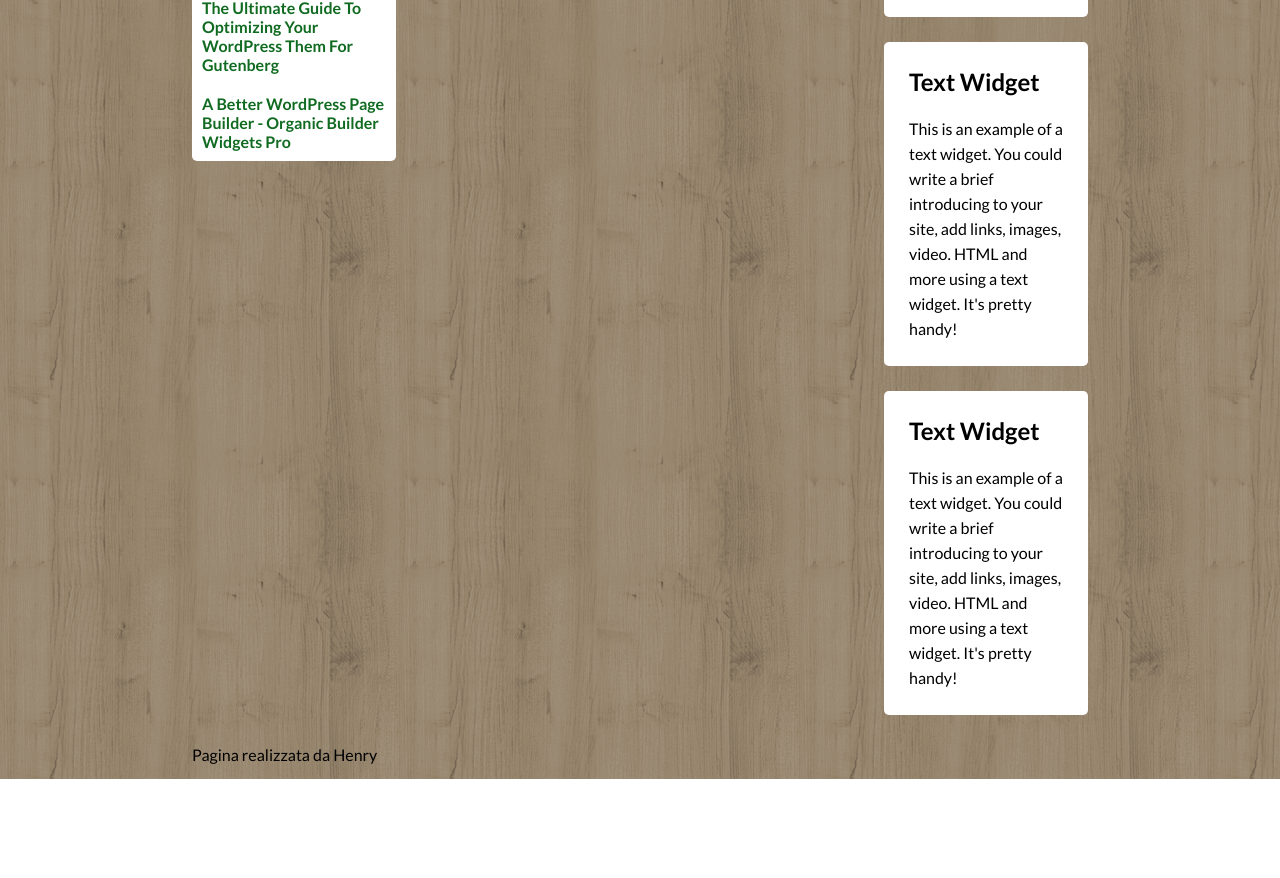
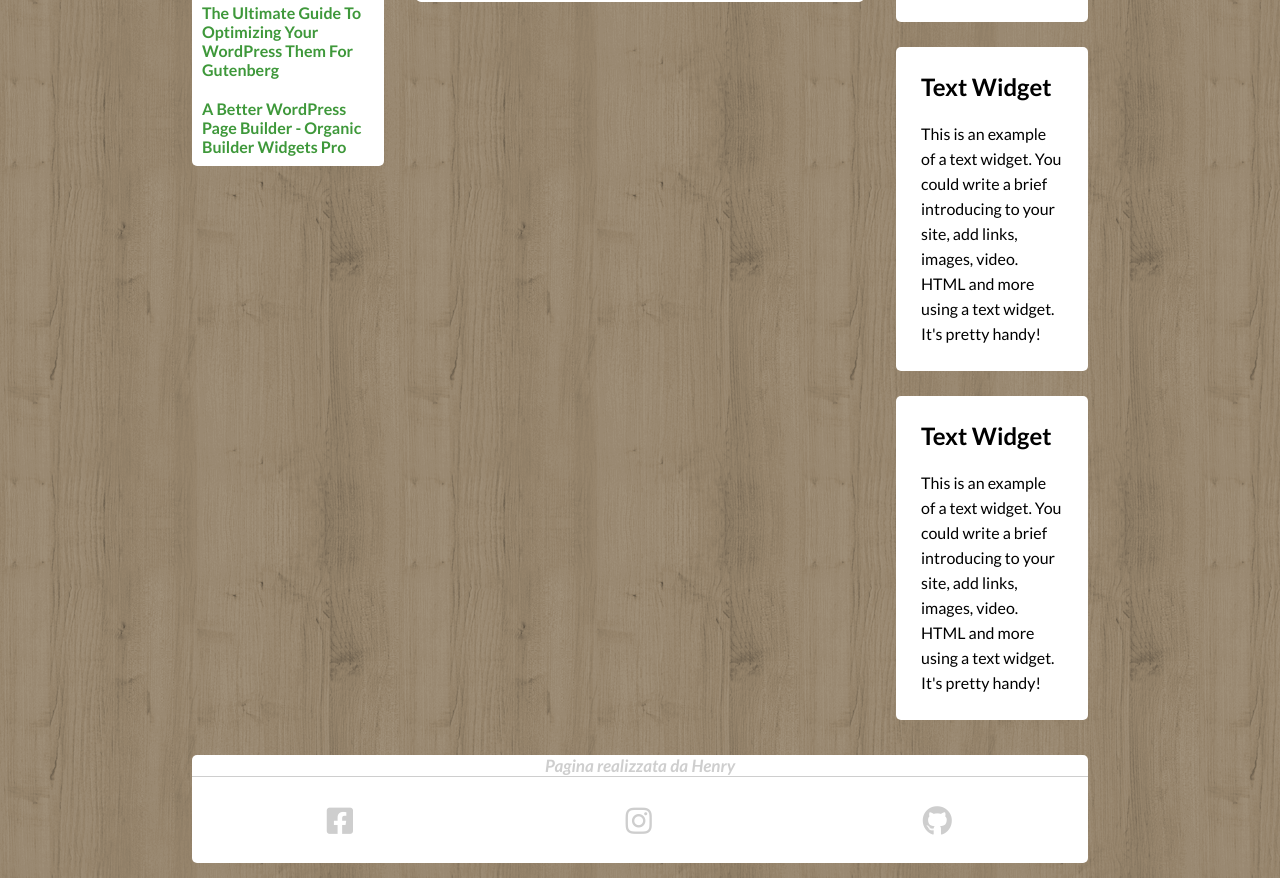
Before and after one commit to enrico-bellanti/htmlcss-wp, a plain HTML site: page index.html in a window 1280 px wide. Shown: the part 677-1555 px from the top of the page. Before the commit the page ends 1456 px from the top, so only its background shows below. Drawn offline with Linux system fonts and the light colour scheme.

Commit message:
Release finale

```diff
--- a/css/style.css
+++ b/css/style.css
@@ -98,7 +98,7 @@ header{
 
 main{
   height: calc(70% - 10px);
-  margin: 5px 0;
+  margin: 10px 0;
 }
 
 main::after{
@@ -109,14 +109,14 @@ main::after{
 
 /* inizio colonna sinistra */
 
-.col-sx, .col-centr, .widget{
+.col-sx, .col-centr, .widget, footer{
   background-color: white;
   border-radius: 5px;
 }
 
 .col-sx{
   float: left;
-  width: calc(25% - 20px);
+  width: calc(25% - 32px);
 }
 
 
@@ -145,7 +145,7 @@ main::after{
 
 .col-sx-list a{
   text-decoration: none;
-  color: #106b21;
+  color: #3E983A;
   font-weight: bold;
 }
 
@@ -154,7 +154,7 @@ main::after{
 .col-centr{
   float: left;
   width: 50%;
-  margin: 0 20px;
+  margin: 0 32px;
   padding: 20px;
 }
 
@@ -172,7 +172,7 @@ main::after{
 
 .col-dx{
   float: left;
-  width: calc(25% - 20px);
+  width: calc(25% - 32px);
 }
 
 .widget{
@@ -188,5 +188,20 @@ main::after{
   line-height: 25px;
 }
 
-footer{
+footer .copyright{
+  font-size: 17px;
+  font-weight: bold;
+  font-style: italic;
+  text-align: center;
+  color:  #CECECE;
+  border-bottom: 1px solid  #CECECE;
 }
+
+footer div.logo-social{
+  display: inline-block;
+  padding: 25px 0;
+  width: 33%;
+  color: #CECECE;
+  font-size: 30px;
+  text-align: center;
+}
--- a/index.html
+++ b/index.html
@@ -97,7 +97,9 @@
           <p>Pagina realizzata da Henry</p>
         </section>
         <section class="social">
-
+          <div class="logo-social"><i class="fab fa-facebook-square"></i></div>
+          <div class="logo-social"><i class="fab fa-instagram"></i></div>
+          <div class="logo-social"><i class="fab fa-github"></i></div>
         </section>
       </footer>
     <!-- /footer -->
```
